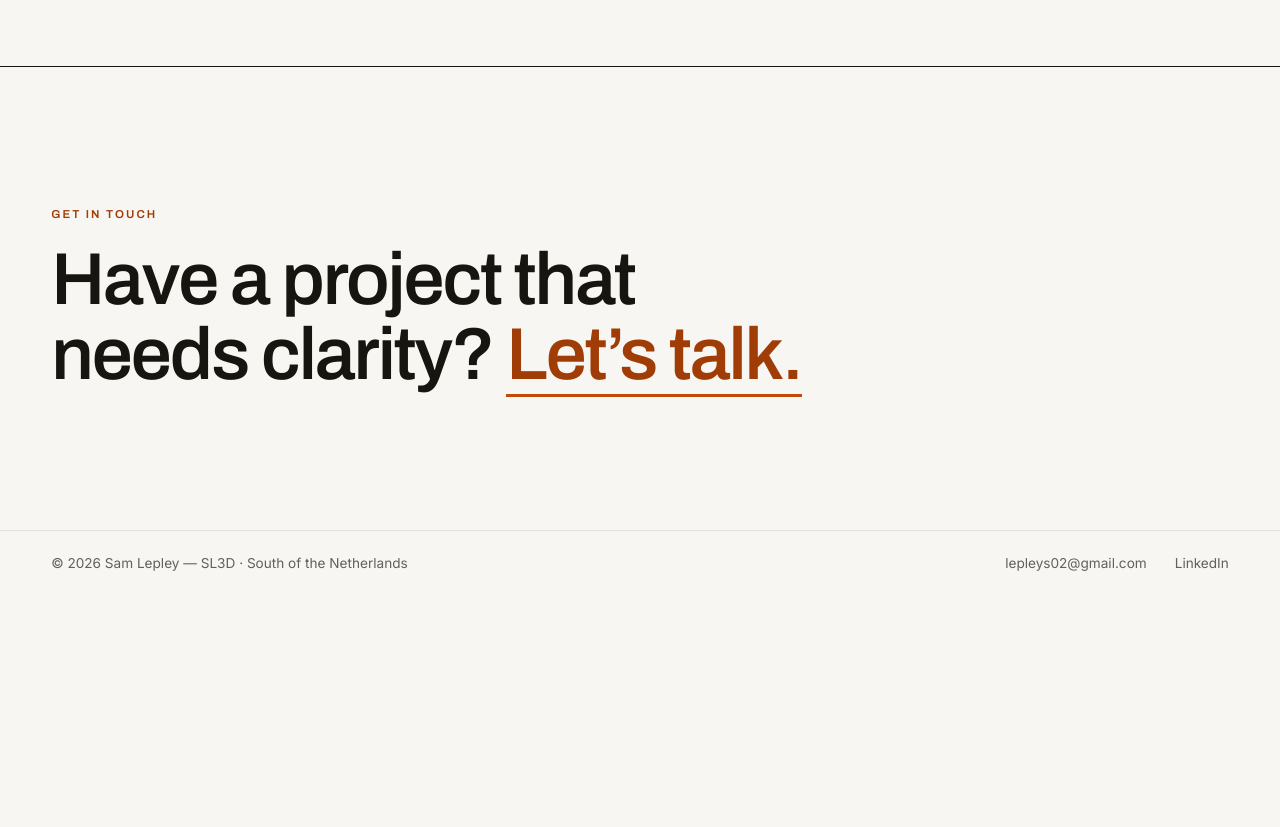
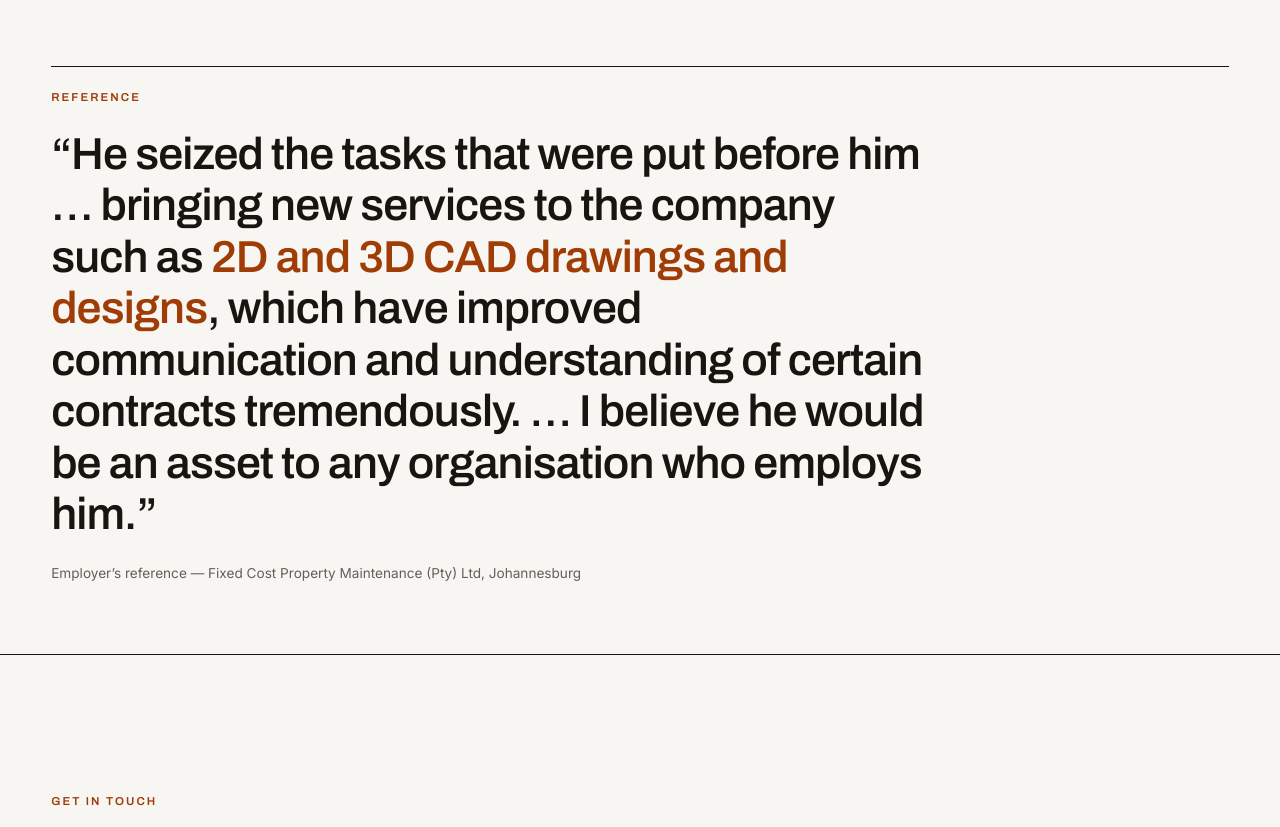
Before and after one commit to lepleys02-cmd/sl3d-portfolio, an Astro site: page /about in a window 1280 px wide. Shown: the part 1149-1976 px from the top of the page. Before the commit the page ends 1747 px from the top, so only its background shows below. Built offline with nearby package versions, Linux system fonts and the light colour scheme; Astro itself is replaced by a stand-in of ours.

Commit message:
feat(about): FCPM employer reference as display pull-quote

```diff
--- a/src/pages/about.astro
+++ b/src/pages/about.astro
@@ -77,6 +77,21 @@ const skills = [
         </div>
       </div>
     </section>
+
+    <section class="wrap reference" aria-label="Reference">
+      <div class="reveal">
+        <p class="label label--accent">Reference</p>
+        <blockquote>
+          <p>
+            &ldquo;He seized the tasks that were put before him &hellip; bringing new services to the
+            company such as <em>2D and 3D CAD drawings and designs</em>, which have improved
+            communication and understanding of certain contracts tremendously. &hellip; I believe he
+            would be an asset to any organisation who employs him.&rdquo;
+          </p>
+          <cite>Employer&rsquo;s reference &mdash; Fixed Cost Property Maintenance (Pty) Ltd, Johannesburg</cite>
+        </blockquote>
+      </div>
+    </section>
   </main>
 </Base>
 
@@ -148,6 +163,46 @@ const skills = [
     color: var(--ink-soft);
   }
 
+  .reference {
+    margin-top: calc(var(--space-section) * 0.5);
+  }
+
+  .reference > div {
+    border-top: 1px solid var(--ink);
+    padding-top: 1.3rem;
+  }
+
+  .reference .label {
+    margin-bottom: 1.4rem;
+  }
+
+  .reference blockquote {
+    margin: 0;
+  }
+
+  .reference blockquote p {
+    font-family: var(--font-display);
+    font-weight: 560;
+    font-size: var(--text-h2);
+    line-height: 1.15;
+    letter-spacing: -0.02em;
+    max-width: 34ch;
+    text-wrap: balance;
+  }
+
+  .reference blockquote em {
+    font-style: normal;
+    color: var(--accent-ink);
+  }
+
+  .reference cite {
+    display: block;
+    margin-top: 1.4rem;
+    font-style: normal;
+    font-size: 0.85rem;
+    color: var(--ink-soft);
+  }
+
   @media (max-width: 860px) {
     .layout {
       grid-template-columns: 1fr;
```
